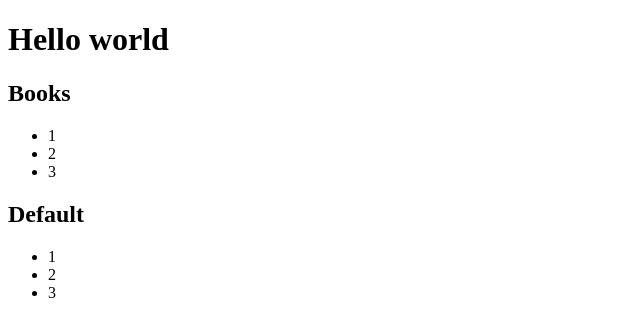
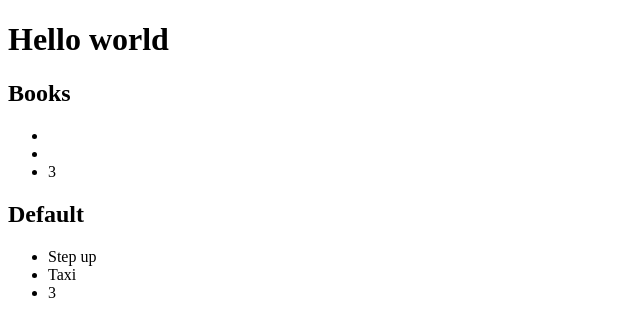
Before and after one commit to irapanch/React-Example, a React (Create React App) app: page / in a window 1280 px wide. Shown: the top 336 px of the page, without its empty margins (0-640 px from the left). Built offline with nearby package versions, Linux system fonts and the light colour scheme.

Commit message:
example get data in props

```diff
--- a/src/App.js
+++ b/src/App.js
@@ -1,11 +1,15 @@
 import { Section } from "./components/Section";
 
 function App() {
+  const movies = [
+    { id: 1, title: "Step up" },
+    { id: 2, title: "Taxi" },
+  ];
   return (
     <div className="App">
       <h1>Hello world</h1>
       <Section title="Books" />
-      <Section />
+      <Section data={movies} />
     </div>
   );
 }
--- a/src/components/Section.jsx
+++ b/src/components/Section.jsx
@@ -1,12 +1,12 @@
 import React from "react";
 
-export const Section = ({ title = "Default" }) => {
+export const Section = ({ title = "Default", data = [] }) => {
   return (
     <section>
       <h1>{title}</h1>
       <ul>
-        <li>1</li>
-        <li>2</li>
+        <li>{data[0]?.title}</li>
+        <li>{data[1]?.title}</li>
         <li>3</li>
       </ul>
     </section>
```
